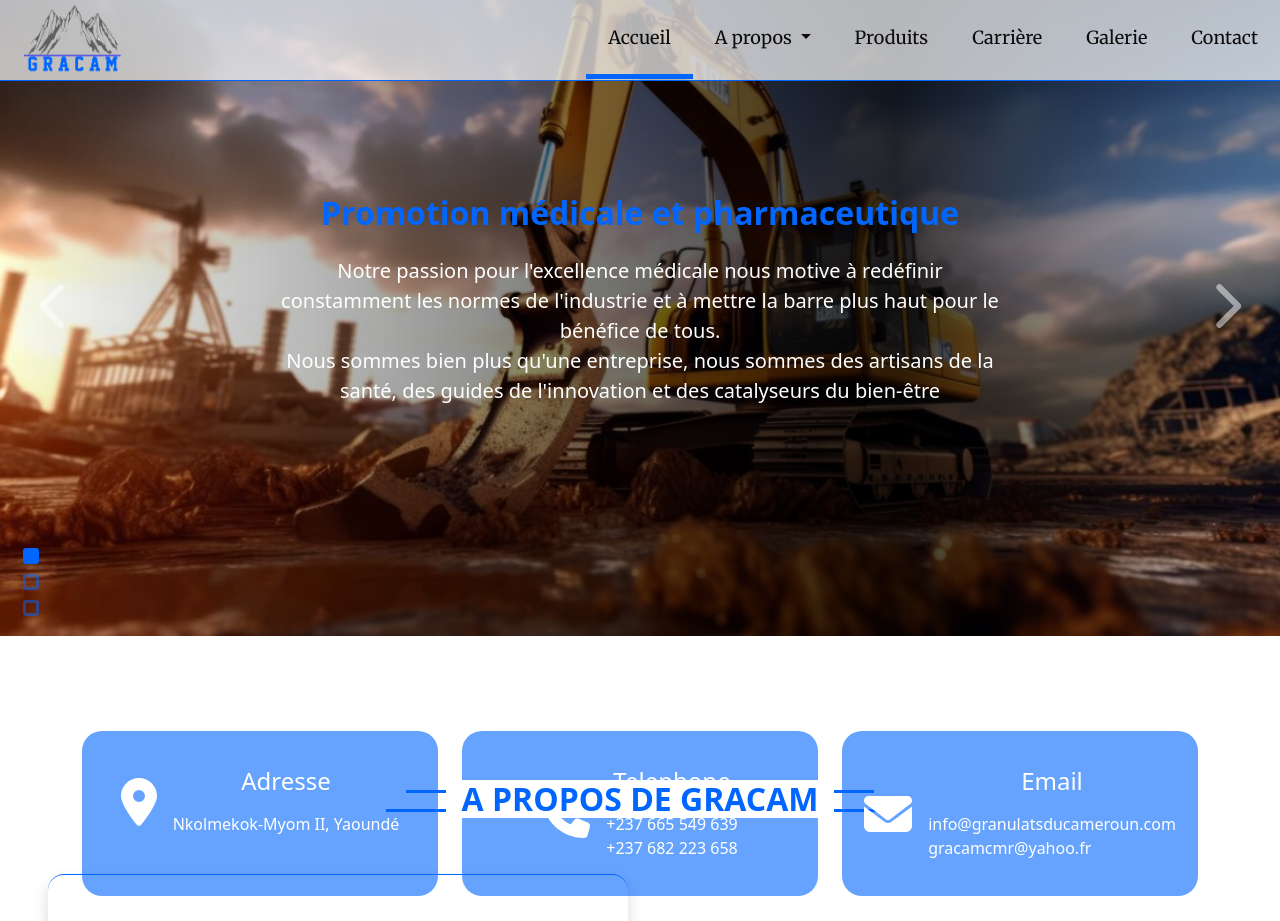
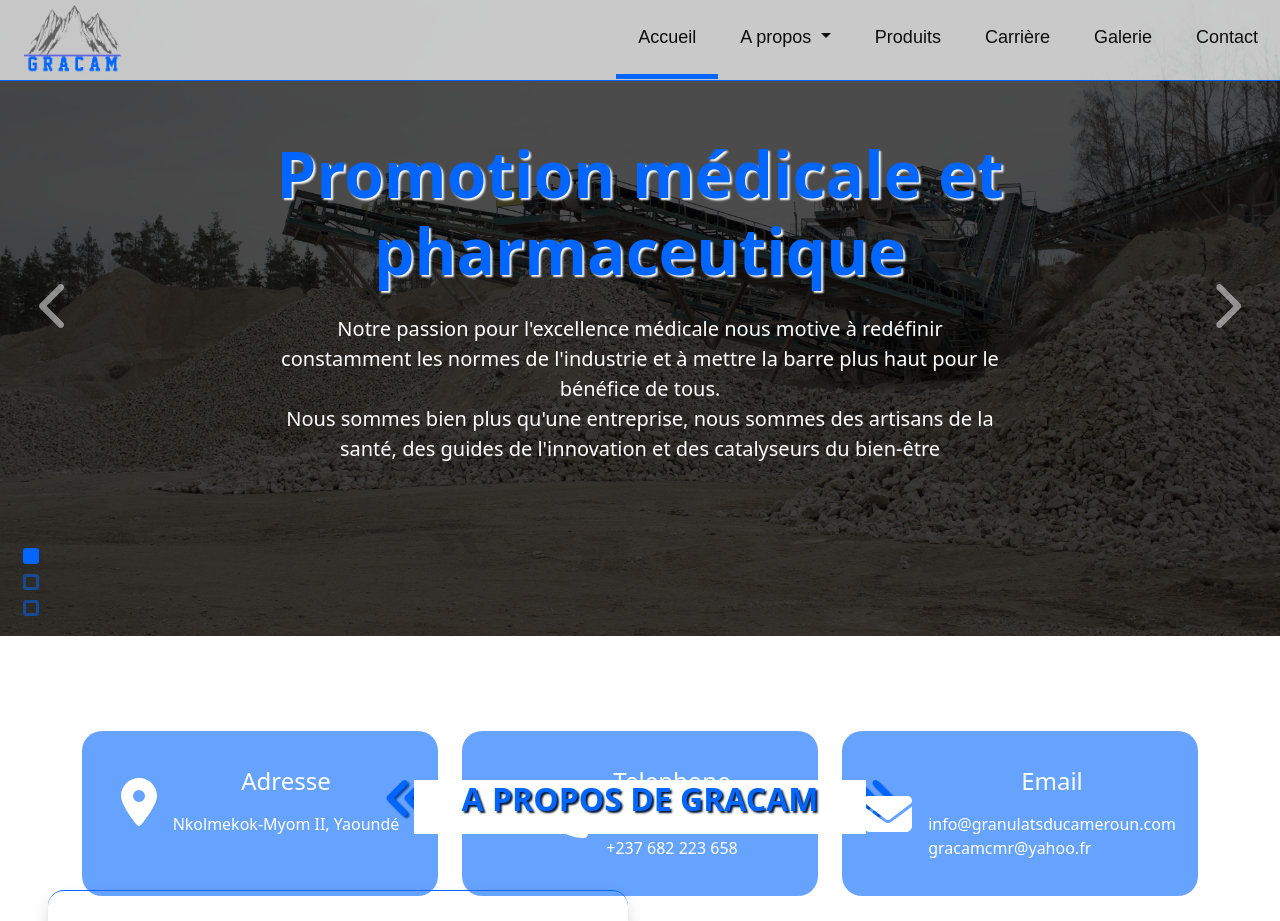
Before and after one commit to euclidessoft/gracamfinal, a Symfony app: template templates/site/accueil.html.twig in a window 1280 px wide. Shown: the top 921 px of the page. Run offline with Twig, Linux system fonts and the light colour scheme; the template is opened without the code that fills it, so the values that code supplies are empty; some libraries are stand-ins or nearby versions.

Commit message:
"23-10-2023_17-22"

```diff
--- a/public/css/style.css
+++ b/public/css/style.css
@@ -1,4 +1,5 @@
-@import url('https://fonts.googleapis.com/css?family=Merriweather');
+@import url('https://fonts.googleapis.com/css?family=Heebo:wght@400;500;600');
+@import url('https://fonts.googleapis.com/css?amily=Nunito:wght@600;700;800&display=swap');
 
 :root {
     --primaire: #0066ff;
@@ -7,6 +8,8 @@
     --primaire-soft-rgb: 0, 234, 255;
     --secondaire: #ffffff;
     --secondaire-rgb: 255, 255, 255;
+    --tertiaire: #001432;
+    --tertiaire-rgb: 0, 20, 50;
     --noir: #0c0c0c;
     --noir-rgb: 12, 12, 12;
     --header-overlay: linear-gradient(rgba(0, 0, 0, .5), rgba(0, 0, 0, .5));
@@ -17,14 +20,14 @@ body {
     padding: 0;
     box-sizing: border-box;
 }
-
+/*
 .redressed {
     font-family: 'Redressed', cursive;
 }
 
 .merriweather {
     font-family: 'Merriwearher', serif;
-}
+}*/
 
 .cc-navbar {
     background-color: rgba(255, 255, 255, 0.7) !important; /* Couleur de fond blanche */
@@ -272,16 +275,28 @@ body {
     background: var(--primaire) !important;
 }
 
-.bg-primaire-soft {
-    background-color: var(--primaire-soft) !important;
-}
-
 .text-primaire {
     color: var(--primaire) !important;
 }
 
 .border-primaire {
     border-color: var(--primaire) !important;
+}
+
+.bg-tertiaire {
+    background: var(--tertiaire) !important;
+}
+
+.text-tertiaire {
+    color: var(--tertiaire) !important;
+}
+
+.border-tertiaire {
+    border-color: var(--tertiaire) !important;
+}
+
+.bg-primaire-soft {
+    background-color: var(--primaire-soft) !important;
 }
 
 hr {
@@ -430,30 +445,35 @@ img {
     display: inline-block;
     text-transform: uppercase;
     font-weight: bold;
+    text-shadow: 2px 2px 2px var(--tertiaire);
+    padding-right: 3rem !important;
+    padding-left: 3rem !important;
+    padding-bottom: 1rem !important;
 }
 
 .section-title::before {
     position: absolute;
-    content: "";
-    width: calc(100% + 80px);
-    height: 3px;
-    top: 27%;
-    left: -40px;
-    background: var(--primaire);
+    content: "\f100";
+    font-family: "Font Awesome 6 Free", sans-serif;
+    top: -10px;
+    left: -30px;
     z-index: -1;
+    font-size: xxx-large;
+    color: var(--primaire);
 }
 
 .section-title::after {
     position: absolute;
-    content: "";
-    width: calc(100% + 120px);
-    height: 3px;
-    bottom: 17%;
-    left: -60px;
-    background: var(--primaire);
+    content: "\f101";
+    font-family: "Font Awesome 6 Free", sans-serif;
+    top: -10px;
+    right: -30px;
     z-index: -1;
+    font-size: xxx-large;
+    color: var(--primaire);
 }
 
+/*
 .section-title.text-start::before {
     width: calc(100% + 40px);
     left: 0;
@@ -463,6 +483,7 @@ img {
     width: calc(100% + 60px);
     left: 0;
 }
+*/
 
 
 .text-bleu {
@@ -501,19 +522,19 @@ a {
 }
 
 .carousel-img.slide_1 {
-    background-image: url('../images/Capture d’écran 2023-10-19 115311.png');
+    background-image: url('../images/slide_1.jpg');
 }
 
 .carousel-img.slide_2 {
-    background-image: url('../images/Capture d’écran 2023-10-19 122603.png');
+    background-image: url('../images/slide_2.jpg');
 }
 
 .carousel-img.slide_3 {
-    background-image: url('../images/Capture d’écran 2023-10-19 121648.png');
+    background-image: url('../images/slide_3.jpg');
 }
 
 .carousel-overlay {
-    background: linear-gradient(90deg, transparent, rgba(0, 0, 0, 0.8) 70%, transparent);
+    background: linear-gradient(90deg, rgba(0, 0, 0, 0.7), rgba(0, 0, 0, 0.7));
     width: 100%;
     position: absolute;
     top: 0;
@@ -605,6 +626,10 @@ a {
 .w-20 {
     width: 20%;
 
+}
+
+.display-3 {
+    text-shadow: 2px 2px 2px var(--secondaire);
 }
 
 
--- a/templates/site/accueil.html.twig
+++ b/templates/site/accueil.html.twig
@@ -15,7 +15,7 @@
                         <div class="container mt-md-5">
                             <div class="row justify-content-center mt-md-5 text-center">
                                 <div class="col-10 col-lg-8">
-                                    <h1 class="fs-2 text-primaire fw-bold mb-4 animated fadeInDownBig delay-05s">
+                                    <h1 class="display-3 text-primaire fw-bold mb-4 animated fadeInDownBig delay-05s">
                                         {{ "Promotion médicale et pharmaceutique"|trans }}
                                     </h1>
                                     <div class="fs-5 text-white mb-4 pb-2 animated fadeInUpBig delay-05s">
@@ -38,7 +38,7 @@
                         <div class="container mt-md-5">
                             <div class="row justify-content-center mt-md-5 text-center">
                                 <div class="col-10 col-lg-8">
-                                    <h1 class="fs-2 text-primaire fw-bold mb-4 animated fadeInDownBig delay-05s">
+                                    <h1 class="display-3 text-primaire fw-bold mb-4 animated fadeInDownBig delay-05s">
                                         {{ "Importation et stockage de produits pharmaceutiques"|trans }}
                                     </h1>
                                     <p class="fs-5 text-white mb-4 pb-2 animated fadeInUpBig delay-05s">
@@ -57,7 +57,7 @@
                         <div class="container mt-md-5">
                             <div class="row justify-content-center mt-md-5 text-center">
                                 <div class="col-10 col-lg-8">
-                                    <h1 class="fs-2 text-primaire fw-bold mb-4 animated fadeInDownBig delay-05s">
+                                    <h1 class="display-3 text-primaire fw-bold mb-4 animated fadeInDownBig delay-05s">
                                         {{ "Distribution de produits pharmaceutiques"|trans }}
                                     </h1>
                                     <p class="fs-5 text-white mb-4 pb-2 animated fadeInUpBig delay-05s">
@@ -142,15 +142,13 @@
     </div>
     <div class="container-fluid mt-5 p-5 position-relative">
         <div class="text-center mt-5 mb-5  wow fadeInUp" data-wow-delay="0.1s">
-            <h2 class="section-title bg-white text-center text-bleu px-3 ">
+            <h2 class="section-title bg-white text-center text-primaire">
                 {{ "A PROPOS DE GRACAM"|trans }}
             </h2>
         </div>
         <div class="row ">
-
             <div class="col-lg-6  ">
                 <div class=" shadow p-5 rounded-4 bordure">
-
                     <h3 class="font-weight-bold">
                         Notre histoire
                     </h3>
```
Also changed, not shown: public/css/style.min.css, public/images/service.png (renamed from public/images/Capture d’écran 2023-10-19 122603.png), public/images/slide_1.jpg (added), public/images/slide_2.jpg (added), public/images/slide_3.jpg (added), 1 other file.
